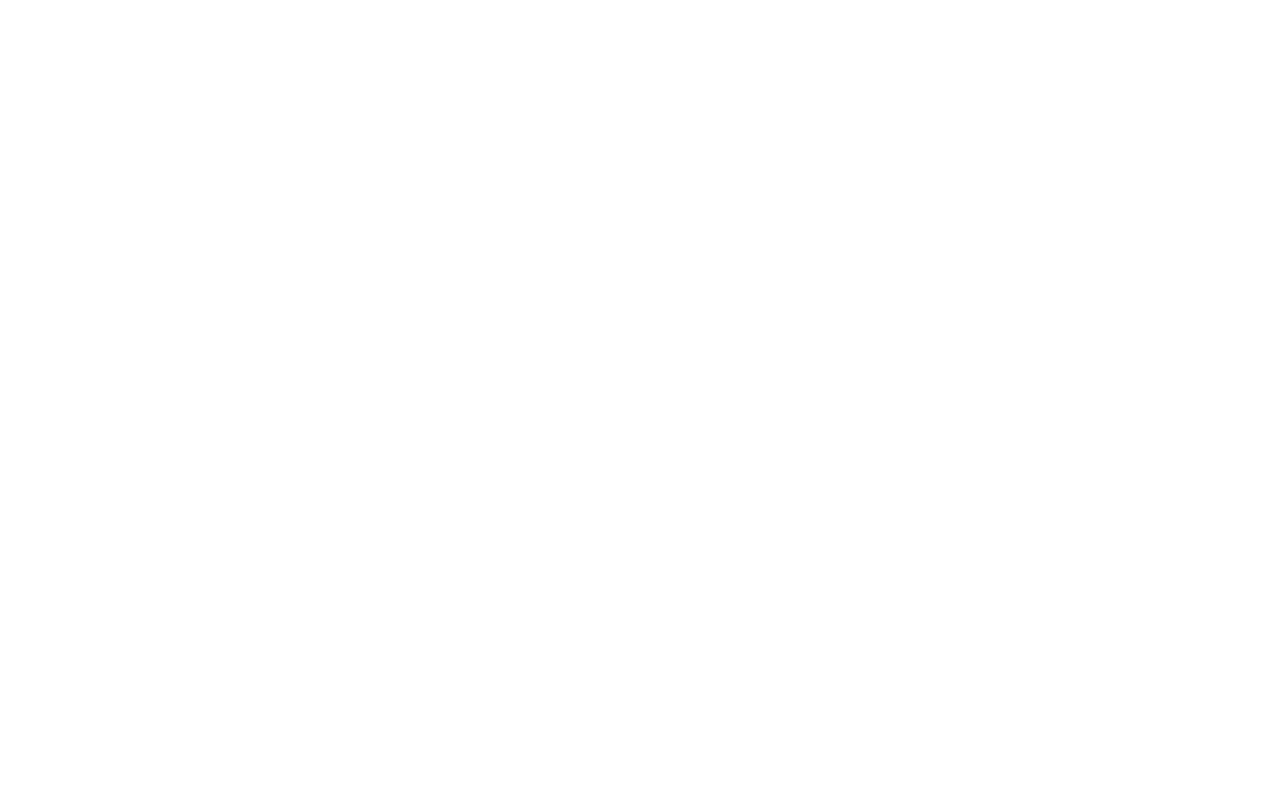
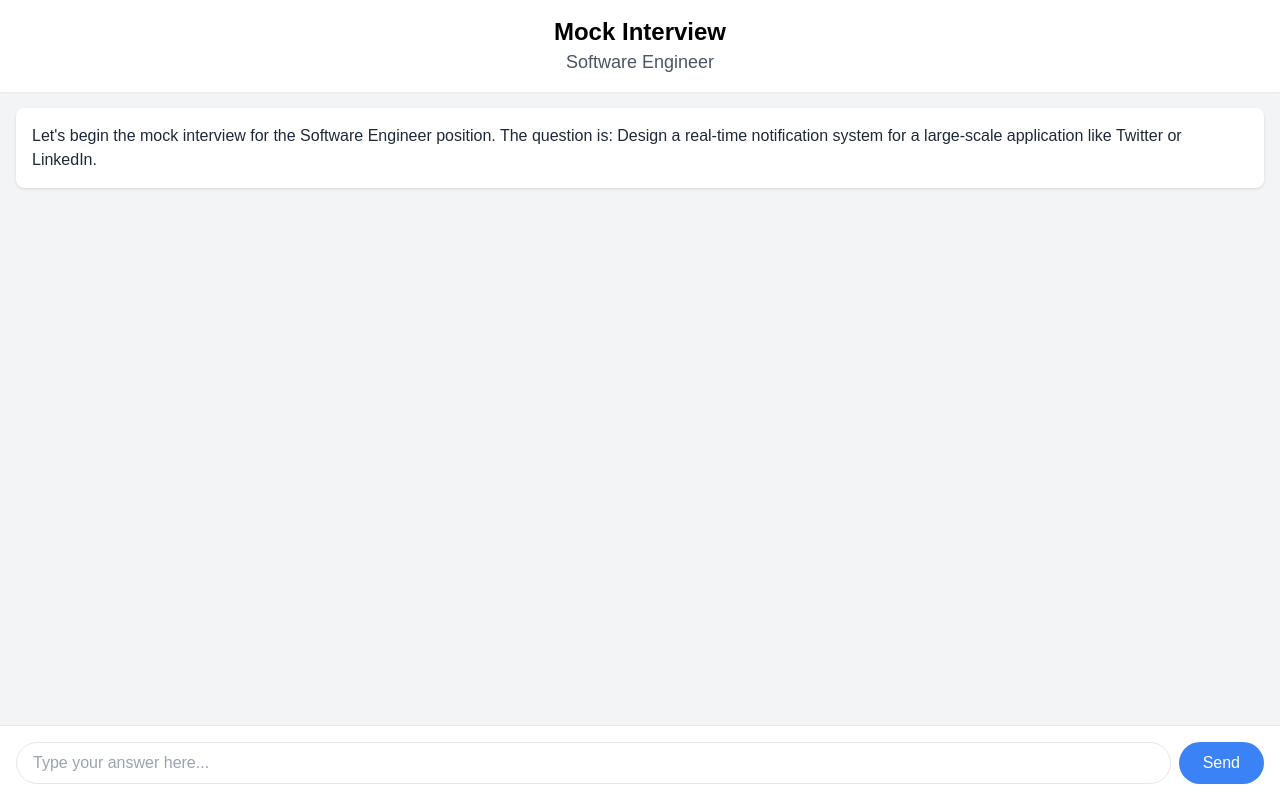
Before and after one commit to MounikaDarru/V_Buzz, a React (Vite) app: page /services/mock-interviews/interview in a window 1280 px wide. Before the commit this address had no page. Built offline with nearby package versions, Linux system fonts and the light colour scheme.

Commit message:
Student Login

```diff
--- a/src/App.jsx
+++ b/src/App.jsx
@@ -6,7 +6,9 @@ import Services from "./pages/services/Services";
 import Events from "./pages/events/Events";
 import EventInfo from "./pages/events/EventInfo";
 import Testimonials from "./pages/Testimonials";
-import MockInterview from "./pages/services/MockInterview";
+import MockInterview from "./pages/services/mock interview/MockInterview";
+import Interview from "./pages/services/mock interview/Interview";
+import StudentLogin from "./pages/login/StudentLogin";
 
 const App = () => {
   return (
@@ -15,8 +17,10 @@ const App = () => {
       <Route path="/about-us" element={<AboutUs />} />
       <Route path="/services" element={<Services />} />
       <Route path="/services/mock-interviews" element={<MockInterview />} />
+      <Route path="/services/mock-interviews/interview" element={<Interview />} />
       <Route path="/events" element={<Events />} />
       <Route path="/event-info" element={<EventInfo />} />
+      <Route path="/login/student" element={<StudentLogin />} />
       <Route path="/institute-boarding" element={<InstituteBoarding />} />
       <Route path="/testimonials" element={<Testimonials />} />
     </Routes>
--- a/src/components/services/mock-interview/Expert.jsx
+++ b/src/components/services/mock-interview/Expert.jsx
@@ -75,7 +75,8 @@ const Expert = () => {
                 <Button
                     text="View More"
                     textColor="text-primary"
-                    className="bg-primary/0 border-primary border-[2px] px-[30px]"
+                    bgColor = "bg-primary/0"
+                    className="border-primary border-[2px] px-[30px]"
                 />
             </div>
         </section>
--- a/src/components/services/mock-interview/Hero.jsx
+++ b/src/components/services/mock-interview/Hero.jsx
@@ -59,7 +59,7 @@ const Hero = () => {
         <section className='flex flex-col bg-primary/90 font-poppins px-[50px] md:px-[150px] items-center text-center text-white'>
             <h1 className='font-bold text-[36px] pt-[150px]'>Ready to Ace Your Next Interview?</h1>
             <p className='font-medium text-[16px] mt-[15px] max-w-[400px]'>Get personalized feedback from industry experts with live mock sessions</p>
-            <Button text='Book a Mock interview Today!' className='border border-2 border-white bg-primary/0 mt-[30px] my-[50px] max-w-[350px]'/>
+            <Button text='Book a Mock interview Today!' bgColor="bg-primary/0" className='border border-2 border-white mt-[30px] my-[50px] max-w-[350px]'/>
         </section>
 
         <section className='px-[50px] md:px-[150px] my-[50px]'>
--- /dev/null
+++ b/src/pages/login/StudentLogin.jsx
@@ -0,0 +1,34 @@
+import logo from "../../assets/logo.png";
+import Button from "../../components/Button";
+
+
+const StudentLogin = () => {
+    return (
+        <main className="w-full h-screen flex flex-col lg:flex-row">
+            {/* CTA */}
+            <div className="flex flex-col bg-white lg:p-[100px] p-[50px] justify-center">
+                <div className="absolute inset-0 z-0 rounded-full w-[50px] h-[50px] bg-primary/5 top-[150px] left-[200px] md:left-[250px] lg:left-[250px] lg:top-[350px]"></div>
+                <div className="absolute inset-0 z-0 rounded-full w-[30px] h-[30px] bg-primary/5 top-[250px] left-[300px] sm:left-[400px] md:left-[600px] md:top-[200px] lg:top-[400px] lg:left-[500px]"></div>
+                <div className="absolute inset-0 z-0 rounded-full w-[300px] h-[300px] bg-primary/5 top-[300px] left-[-10px] md:left-[-30px] md:top-[250px] lg:top-[650px]"></div>
+                <div>
+                    <img src={logo} alt="Logo" className="w-[100px] h-[100px]" />
+                </div>
+                <div className="w-full lg:min-w-[300px] mt-[50px]">
+                    <h1 className="text-[48px] font-bold md:text-[72px] text-primary leading-[50px] tracking-[3px] md:leading-[70px] md:tracking-[6px]">Hello,<br/>Welcome!</h1>
+                <p className="text-[16px] text-primary/60">Step into your personalized V Buzz dashboard and take charge of your career journey. From curated interview prep to exclusive event access—it’s all just one click away.</p>
+                </div>
+            </div>
+            {/* Login Form */}
+            <div className="w-full flex flex-col gap-[30px] bg-primary p-[50px] md:px-[100px] items-center justify-center">
+                <h1 className="text-[24px] md:text-[48px] font-bold text-white">Student Login</h1>
+                <form className="flex flex-col gap-[15px]">
+                    <input type="email" placeholder="Email" className="w-full max-w-[400px] pl-[30px] py-[13px] text-white/50 text-[16px] font-medium bg-white/0 rounded-[15px] border-[2px] border-white shadow-custom-field" />
+                    <input type="password" placeholder="Password" className="w-full pl-[30px] py-[13px] text-white/50 text-[16px] font-medium bg-white/0 rounded-[15px] border-[2px] border-white shadow-custom-field" />
+                </form>
+                <Button text="Login" bgColor="bg-white" textColor="text-primary" className="px-[30px] py-[10px]" />
+            </div>
+        </main>
+    )
+}
+
+export default StudentLogin
--- a/src/pages/services/MockInterview.jsx
+++ /dev/null
@@ -1,18 +0,0 @@
-import React from 'react'
-import NavBar from '../../components/NavBar'
-import Hero from '../../components/services/mock-interview/Hero'
-import GetStarted from '../../components/services/mock-interview/GetStarted'
-import Expert from '../../components/services/mock-interview/Expert'
-
-const MockInterview = () => {
-  return (
-    <>
-      <NavBar />
-      <Hero />
-      <GetStarted />
-      <Expert />
-    </>
-  )
-}
-
-export default MockInterview
--- /dev/null
+++ b/src/pages/services/mock interview/Interview.jsx
@@ -0,0 +1,100 @@
+import { useState, useRef } from 'react';
+import { useEffect } from 'react';
+
+const Interview = () => {
+  const [messages, setMessages] = useState([
+    {
+      id: 1,
+      text: "Let's begin the mock interview for the Software Engineer position. The question is: Design a real-time notification system for a large-scale application like Twitter or LinkedIn.",
+      sender: 'interviewer'
+    }
+  ]);
+  const [inputText, setInputText] = useState('');
+  const messagesEndRef = useRef(null);
+
+  const handleSubmit = (e) => {
+    e.preventDefault();
+    if (!inputText.trim()) return;
+
+    // Add user message
+    const newUserMessage = {
+      id: messages.length + 1,
+      text: inputText,
+      sender: 'user'
+    };
+
+    setMessages([...messages, newUserMessage]);
+    setInputText('');
+
+    // Simulate interviewer response after a delay
+    setTimeout(() => {
+      const responseMessage = {
+        id: messages.length + 2,
+        text: "That's a good start. Can you elaborate on how you would handle scalability when millions of users are receiving notifications simultaneously?",
+        sender: 'interviewer'
+      };
+      setMessages(prev => [...prev, responseMessage]);
+    }, 1500);
+  };
+
+  // Auto-scroll to bottom of messages
+  const scrollToBottom = () => {
+    messagesEndRef.current?.scrollIntoView({ behavior: "smooth" });
+  };
+
+  useEffect(() => {
+    scrollToBottom();
+  }, [messages]);
+
+  return (
+    <div className="flex flex-col h-screen bg-gray-100">
+      {/* Header */}
+      <header className="bg-white shadow-sm p-4">
+        <h1 className="text-2xl font-bold text-center">Mock Interview</h1>
+        <h2 className="text-lg text-center text-gray-600">Software Engineer</h2>
+      </header>
+
+      {/* Chat area */}
+      <div className="flex-1 overflow-y-auto p-4 space-y-4">
+        {messages.map((message) => (
+          <div
+            key={message.id}
+            className={`flex ${message.sender === 'user' ? 'justify-end' : 'justify-start'}`}
+          >
+            <div
+              className={`max-w-3/4 rounded-lg p-4 ${
+                message.sender === 'user'
+                  ? 'bg-blue-500 text-white'
+                  : 'bg-white text-gray-800 shadow'
+              }`}
+            >
+              {message.text}
+            </div>
+          </div>
+        ))}
+        <div ref={messagesEndRef} />
+      </div>
+
+      {/* Input area */}
+      <div className="bg-white border-t p-4">
+        <form onSubmit={handleSubmit} className="flex gap-2">
+          <input
+            type="text"
+            value={inputText}
+            onChange={(e) => setInputText(e.target.value)}
+            placeholder="Type your answer here..."
+            className="flex-1 border rounded-full py-2 px-4 focus:outline-none focus:ring-2 focus:ring-blue-500"
+          />
+          <button
+            type="submit"
+            className="bg-blue-500 hover:bg-blue-600 text-white rounded-full px-6 py-2 transition-colors"
+          >
+            Send
+          </button>
+        </form>
+      </div>
+    </div>
+  );
+};
+
+export default Interview;
--- /dev/null
+++ b/src/pages/services/mock interview/MockInterview.jsx
@@ -0,0 +1,18 @@
+import React from 'react'
+import NavBar from '../../../components/NavBar'
+import Hero from '../../../components/services/mock-interview/Hero'
+import GetStarted from '../../../components/services/mock-interview/GetStarted'
+import Expert from '../../../components/services/mock-interview/Expert'
+
+const MockInterview = () => {
+  return (
+    <>
+      <NavBar />
+      <Hero />
+      <GetStarted />
+      <Expert />
+    </>
+  )
+}
+
+export default MockInterview
```
